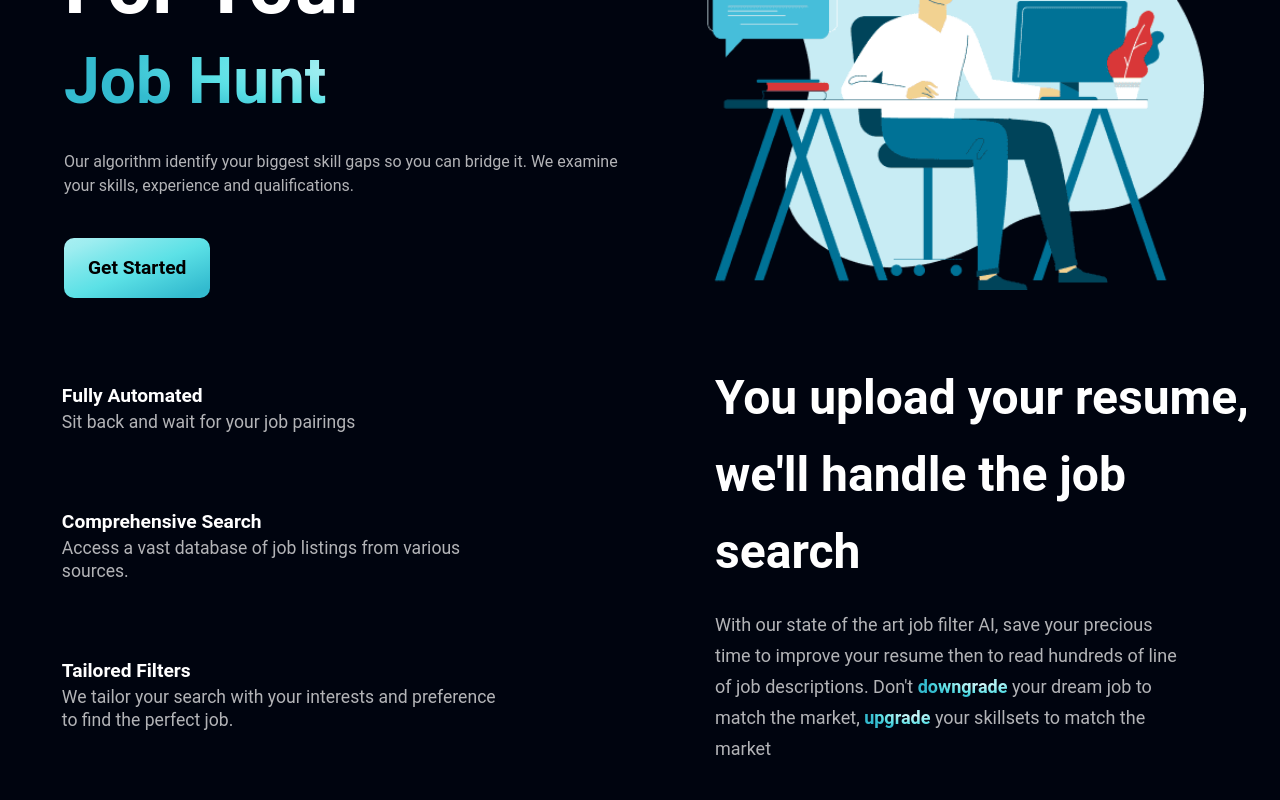
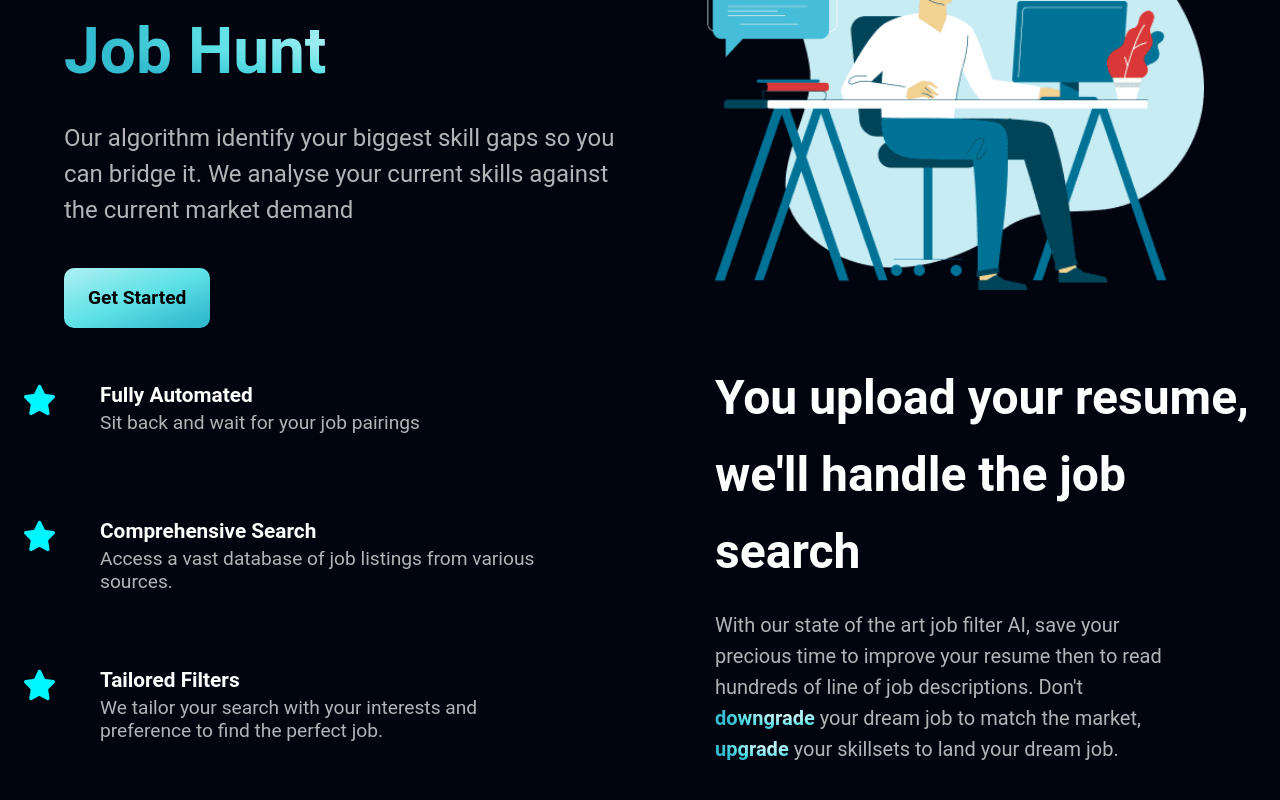
Before and after one commit to LimJiaEarn/techfest_2024, a React (Vite) app in the folder Frontend/: page / in a window 1280 px wide. Shown: the part 320-1120 px from the top of the page. Built offline with nearby package versions, Linux system fonts and the light colour scheme.

Commit message:
Final HomePage touch up

```diff
--- a/Frontend/src/components/Hero.jsx
+++ b/Frontend/src/components/Hero.jsx
@@ -23,8 +23,8 @@ const Hero = () => (
                 Job Hunt
             </h1>
 
-            <p className={`max-w[470px] mt-5 text-textwhite`}>
-                Our algorithm identify your biggest skill gaps so you can bridge it. We examine your skills, experience and qualifications.
+            <p className={`max-w[300px] mt-5 text-textwhite text-24px`}>
+                Our algorithm identify your biggest skill gaps so you can bridge it. We analyse your current skills against the current market demand
             </p>
 
             <Button styles="mt-10 text-black bg-blue-gradient" text="Get Started"/>
--- a/Frontend/src/components/MoreDesc.jsx
+++ b/Frontend/src/components/MoreDesc.jsx
@@ -1,5 +1,5 @@
 import Button from './Button';
-
+import icon from '../assets/star.svg'
 
 const features = [
     {
@@ -24,11 +24,15 @@ const features = [
 
 const FeatureCard = ({ id, title, content, index }) => (
     <div key={id} className={`flex flex-row p-6 rounded-[20px] ${index !== features.length - 1 ? "mb-6" : "mb-0"} feature-card`}>
+
+        <div className={`w-[64px] h-[64px] rounded-full`}>
+            <img src={icon} alt="icon" className="w-[50%] h-[50%] object-contain"/>
+        </div>
         <div className="flex-1 flex flex-col ml-3">
-            <h4 className="font-poppins font-semibold text-white text-[1.2rem] leading-[23px] mb-1">
+            <h4 className="font-poppins font-semibold text-white text-[1.3rem] leading-[23px] mb-1">
                 {title}
             </h4>
-            <p className="font-poppins font-normal text-dimWhite text-[1.1rem] leading-[23px] mb-1 max-w-[450px]">
+            <p className="font-poppins font-normal text-dimWhite text-[1.2rem] leading-[23px] mb-1 max-w-[450px]">
                 {content}
             </p>
         </div>
@@ -54,8 +58,8 @@ const MoreDesc = () => (
 
             <h2 className="font-semibold xs:text-[48px] text-[40px] text-white xs:leading-[76.8px] leading-[66.8px] w-full"> You upload your resume, <br className="sm:block hidden"/>we'll handle the job search</h2>
 
-            <p className="max-w-[470px] mt-5 text-textwhite text-18px leading-[30.8px]">
-                With our state of the art job filter AI, save your precious time to improve your resume then to read hundreds of line of job descriptions. Don't <span className="text-gradient font-bold">downgrade</span> your dream job to match the market, <span className="text-gradient font-bold">upgrade</span> your skillsets to match the market
+            <p className="max-w-[470px] mt-5 text-textwhite text-20px leading-[30.8px]">
+                With our state of the art job filter AI, save your precious time to improve your resume then to read hundreds of line of job descriptions. Don't <span className="text-gradient font-bold">downgrade</span> your dream job to match the market, <span className="text-gradient font-bold">upgrade</span> your skillsets to land your dream job.
             </p>
             <Button styles="mt-10 text-black bg-blue-gradient" text="Get Started!"/>
 
--- a/Frontend/src/components/Stats.jsx
+++ b/Frontend/src/components/Stats.jsx
@@ -43,10 +43,10 @@ const Stats = () => {
 
             <div className="flex-1 flex flex-col items-center justify-center">
                 <h2 className="flex-1 font-semibold xs:text-[48px] text-[40px] text-white xs:leading-[76.8px] leading-[66.8px] w-full">Don't suffer like everyone else</h2>
-                <p className={`flex-1 font-normal text-textwhite text-[18px] leading-[30.8px] max-w--[470px] mt-5`}> <span className="text-yellow1">Job Hunt</span> the right (and probably the best) way now !</p>
+                <p className={`flex-1 font-normal text-textwhite text-[24px] leading-[30.8px] max-w--[470px] mt-5`}> <span className="text-yellow1">Job Hunt</span> the right and <span style={{ textDecoration: 'underline', textUnderlineOffset: '0.2em' }}> probably the best </span> way now !</p>
             </div>
 
-            <div className={`flex justify-center items-center sm:ml-10 ml-0 sm:mt-0 mt-10`}>
+            <div className={`flex justify-center items-center sm:ml-10 ml-0 sm:mt-0 mt-10 mb-4`}>
                 <Button styles="mt-10 text-black bg-blue-gradient" text="Get Started!"/>
             </div>
 
```
Also changed, not shown: Frontend/src/assets/star.svg (added).
